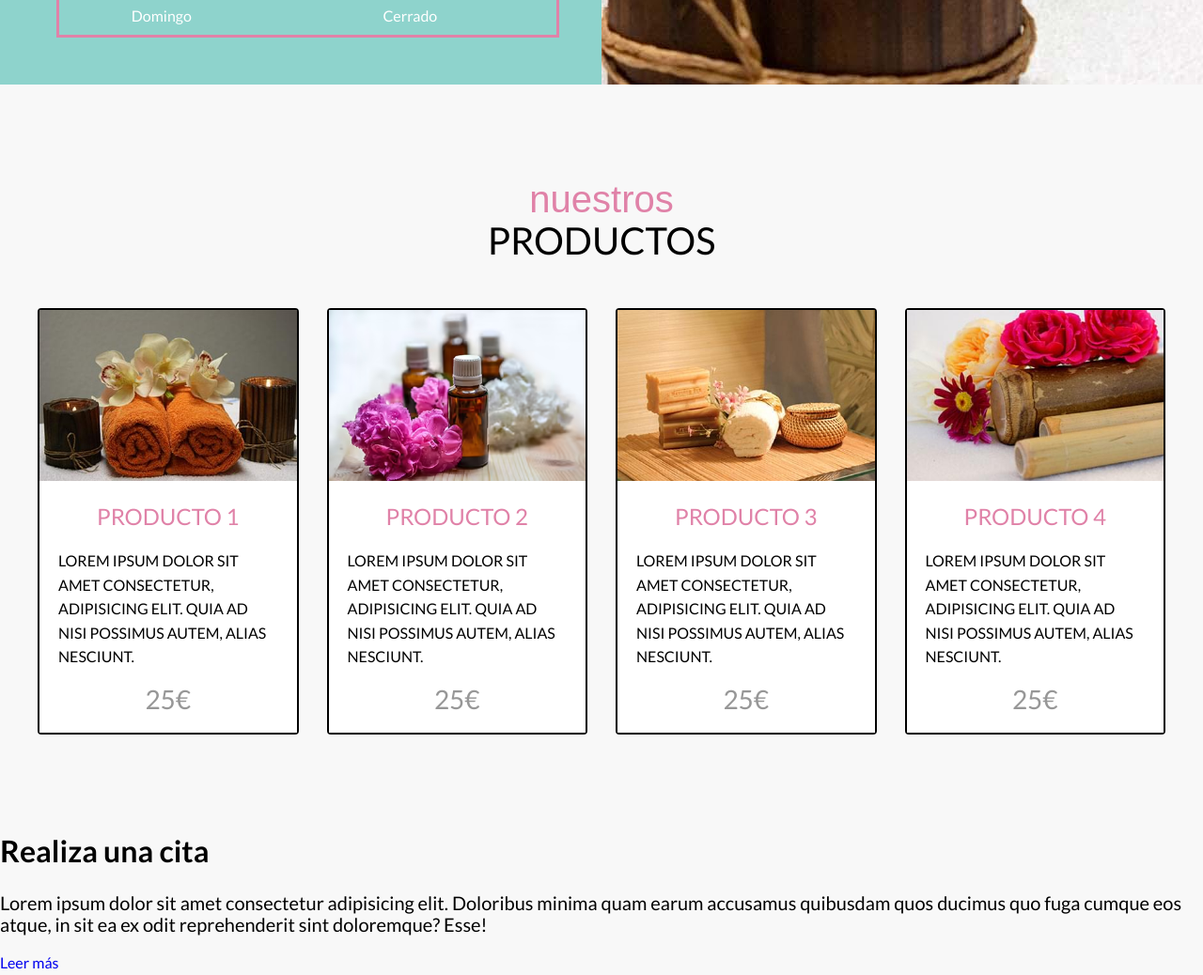
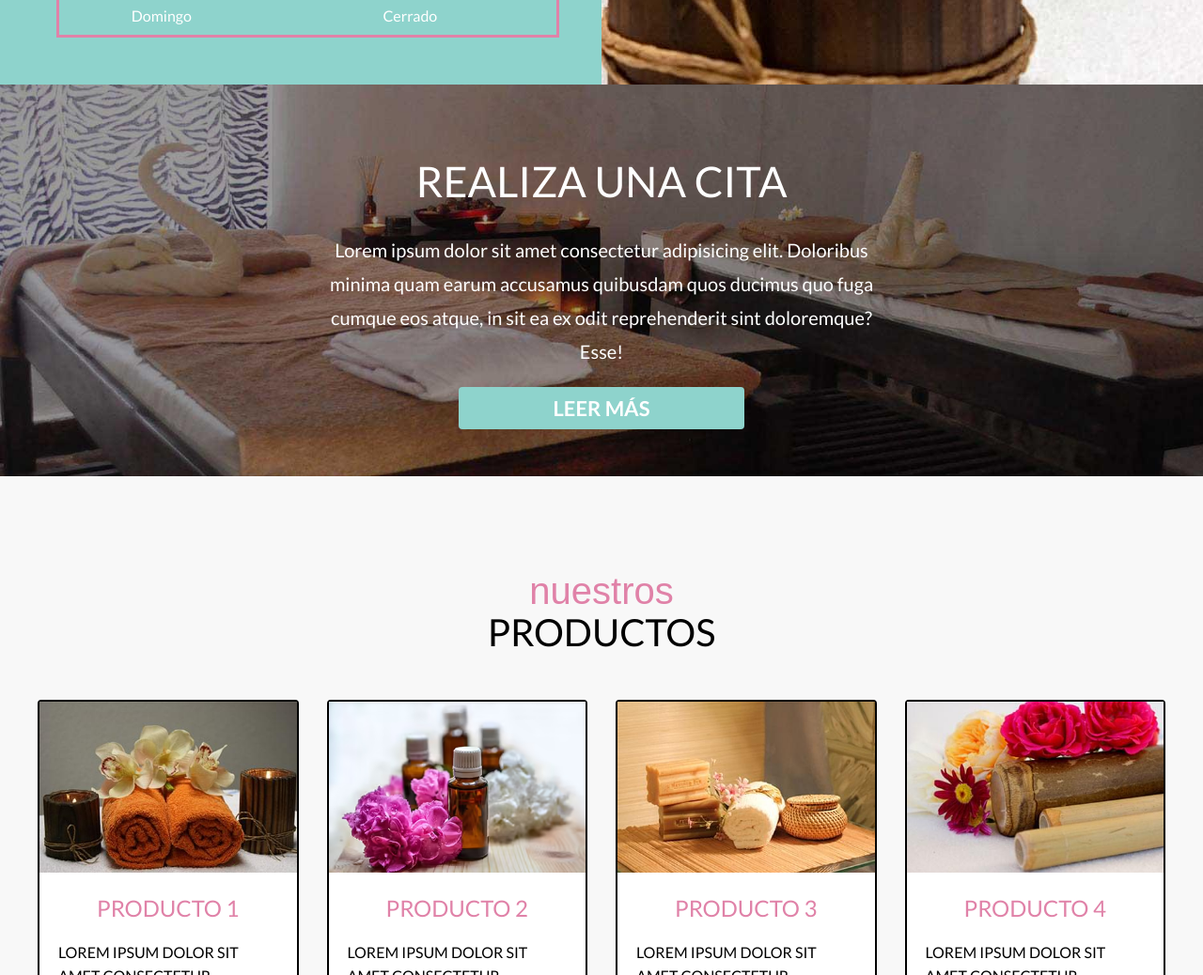
Before and after one commit to AlvaroSegovia-1/MonicaSpa, a website: page index.html in a window 1280 px wide. Shown: the part 2645-3683 px from the top of the page at 94% size. Drawn offline with Linux system fonts and the light colour scheme; a web font is replaced by a local one.

Commit message:
css realiza cita

```diff
--- a/index.html
+++ b/index.html
@@ -155,6 +155,16 @@
          </div>
      </section>
 
+     <section class="cita">
+        <h2 class="cita__heading">Realiza una cita</h2>
+        <p class="cita__texto">Lorem ipsum dolor sit amet consectetur
+            adipisicing elit. Doloribus minima quam earum accusamus
+            quibusdam quos ducimus quo fuga cumque eos atque,
+            in sit ea ex odit reprehenderit sint doloremque? Esse!
+        </p>
+        <a href="#" class="cita__enlace">Leer más</a>
+    </section>
+
      <main class="productos contenedor seccion">
          <h2 class="productos__heading">nuestros <span>productos</span></h2>
 
@@ -224,15 +234,6 @@
 
      </main>
 
-     <section class="cita">
-         <h2 class="cita__heading">Realiza una cita</h2>
-         <p class="cita__texto">Lorem ipsum dolor sit amet consectetur
-             adipisicing elit. Doloribus minima quam earum accusamus
-             quibusdam quos ducimus quo fuga cumque eos atque,
-             in sit ea ex odit reprehenderit sint doloremque? Esse!
-         </p>
-         <a href="#" class="cita__enlace">Leer más</a>
-     </section>
 
 
 </body>
--- /dev/null
+++ b/src/scss/ui/contenido/_cita.scss
@@ -0,0 +1,28 @@
+@use "base/variables" as v;
+@use "base/mixins" as m;
+
+.cita {
+  background-image: url(../img/bg_citas.jpg);
+  background-position: center center;
+  background-size: cover;
+  background-attachment: fixed; // Efecto paralax
+  padding: 5rem;
+  text-align: center;
+  &__heading {
+    @include m.heading;
+    color: v.$blanco;
+    font-size: 4.5rem;
+  }
+  &__texto {
+    max-width: 60rem;
+    margin: 0 auto;
+    //text-align: center;
+    color: v.$blanco;
+    line-height: 1.8;
+  }
+  &__enlace {
+    @include m.boton(v.$primario, v.$blanco);
+    padding: 1rem 10rem;
+    border-radius: 4px;
+  }
+}
--- a/src/scss/ui/contenido/_index.scss
+++ b/src/scss/ui/contenido/_index.scss
@@ -2,3 +2,4 @@
 @forward "cards";
 @forward "horarios";
 @forward "productos";
+@forward "cita";
```
Also changed, not shown: build/css/app.css, 1 other file.
